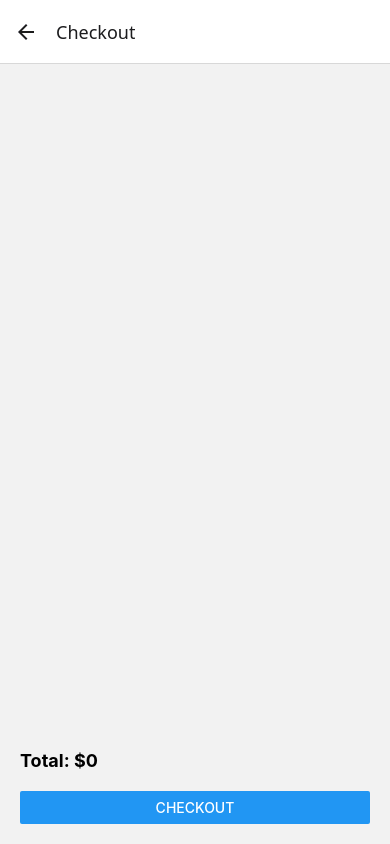
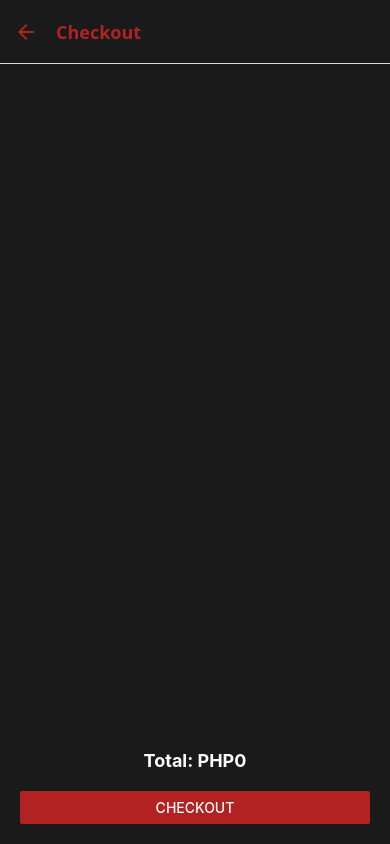
Before and after one commit to Seiyuu2/React-Native-Navigation, a React Native app: screen /Checkout in a window 390 px wide. Built offline with nearby package versions, Linux system fonts and the light colour scheme.

Commit message:
Design and image update

```diff
--- a/App.tsx
+++ b/App.tsx
@@ -1,3 +1,4 @@
+// app.tsx
 import React from 'react';
 import { NavigationContainer } from '@react-navigation/native';
 import { createStackNavigator } from '@react-navigation/stack';
@@ -12,7 +13,13 @@ export default function App() {
   return (
     <CartProvider>
       <NavigationContainer>
-        <Stack.Navigator initialRouteName="Home">
+        <Stack.Navigator initialRouteName="Home"
+          screenOptions={{
+            headerStyle: { backgroundColor: '#1a1a1a' },
+            headerTintColor: '#b22222',
+            headerTitleStyle: { fontWeight: 'bold' },
+          }}
+        >
           <Stack.Screen name="Home" component={HomeScreen} />
           <Stack.Screen name="Cart" component={CartScreen} />
           <Stack.Screen name="Checkout" component={CheckoutScreen} />
--- a/CartContext.js
+++ b/CartContext.js
@@ -1,3 +1,4 @@
+// CartContext.js
 import React, { createContext, useState } from 'react';
 
 export const CartContext = createContext();
@@ -7,7 +8,6 @@ export const CartProvider = ({ children }) => {
 
   const addToCart = (product) => {
     setCartItems((prevItems) => {
-      // Check if product already exists in cart
       const existing = prevItems.find((item) => item.id === product.id);
       if (existing) {
         return prevItems.map((item) =>
@@ -27,7 +27,7 @@ export const CartProvider = ({ children }) => {
         .map((item) => {
           if (item.id === productId) {
             const newQuantity = item.quantity + change;
-            if (newQuantity <= 0) return null; // Remove item if quantity goes to 0
+            if (newQuantity <= 0) return null;
             return { ...item, quantity: newQuantity, totalPrice: newQuantity * item.price };
           }
           return item;
--- a/CartScreen.js
+++ b/CartScreen.js
@@ -12,8 +12,8 @@ export default function CartScreen({ navigation }) {
         {item.name} - PHP{item.price} x {item.quantity} = PHP{item.totalPrice}
       </Text>
       <View style={styles.buttonContainer}>
-        <Button title="+" onPress={() => updateQuantity(item.id, 1)} />
-        <Button title="-" onPress={() => updateQuantity(item.id, -1)} />
+        <Button color="#b22222" title="+" onPress={() => updateQuantity(item.id, 1)} />
+        <Button color="#b22222" title="-" onPress={() => updateQuantity(item.id, -1)} />
       </View>
     </View>
   );
@@ -21,18 +21,47 @@ export default function CartScreen({ navigation }) {
   return (
     <View style={styles.container}>
       {cartItems.length === 0 ? (
-        <Text>Your cart is empty.</Text>
+        <Text style={styles.emptyText}>Your cart is empty.</Text>
       ) : (
-        <FlatList data={cartItems} renderItem={renderItem} keyExtractor={(item) => item.id} />
+        <FlatList
+          data={cartItems}
+          renderItem={renderItem}
+          keyExtractor={(item) => item.id}
+        />
       )}
-      <Button title="Proceed to Checkout" onPress={() => navigation.navigate('Checkout')} />
+      <Button color="#b22222" title="Proceed to Checkout" onPress={() => navigation.navigate('Checkout')} />
     </View>
   );
 }
 
 const styles = StyleSheet.create({
-  container: { flex: 1, padding: 20 },
-  itemContainer: { marginBottom: 15, padding: 10, borderWidth: 1, borderColor: '#ccc' },
-  itemText: { fontSize: 16, marginBottom: 10 },
-  buttonContainer: { flexDirection: 'row', justifyContent: 'space-between', width: 100 },
+  container: {
+    flex: 1,
+    padding: 20,
+    backgroundColor: '#1a1a1a'
+  },
+  itemContainer: {
+    marginBottom: 15,
+    padding: 10,
+    borderWidth: 1,
+    borderColor: '#b22222',
+    borderRadius: 8,
+    backgroundColor: '#2a2a2a'
+  },
+  itemText: {
+    fontSize: 16,
+    marginBottom: 10,
+    color: '#fff'
+  },
+  buttonContainer: {
+    flexDirection: 'row',
+    justifyContent: 'space-between',
+    width: 100
+  },
+  emptyText: {
+    fontSize: 18,
+    color: '#fff',
+    textAlign: 'center',
+    marginVertical: 20,
+  },
 });
--- a/CheckoutScreen.js
+++ b/CheckoutScreen.js
@@ -9,7 +9,10 @@ export default function CheckoutScreen({ navigation }) {
   const totalPrice = cartItems.reduce((sum, item) => sum + item.totalPrice, 0);
 
   const handleCheckout = () => {
-    Alert.alert('Checkout', 'Checkout successful', [
+    Alert.alert(
+      'Checkout',
+      'Checkout successful',
+      [
         {
           text: 'OK',
           onPress: () => {
@@ -17,28 +20,55 @@ export default function CheckoutScreen({ navigation }) {
             navigation.navigate('Home');
           },
         },
-    ]);
+      ],
+      { cancelable: false }
+    );
   };
 
   const renderItem = ({ item }) => (
     <View style={styles.itemContainer}>
-      <Text>
-        {item.name} - ${item.price} x {item.quantity} = ${item.totalPrice}
+      <Text style={styles.itemText}>
+        {item.name} - PHP{item.price} x {item.quantity} = PHP{item.totalPrice}
       </Text>
     </View>
   );
 
   return (
     <View style={styles.container}>
-      <FlatList data={cartItems} renderItem={renderItem} keyExtractor={(item) => item.id} />
-      <Text style={styles.totalText}>Total: ${totalPrice}</Text>
-      <Button title="Checkout" onPress={handleCheckout} />
+      <FlatList
+        data={cartItems}
+        renderItem={renderItem}
+        keyExtractor={(item) => item.id}
+      />
+      <Text style={styles.totalText}>Total: PHP{totalPrice}</Text>
+      <Button color="#b22222" title="Checkout" onPress={handleCheckout} />
     </View>
   );
 }
 
 const styles = StyleSheet.create({
-  container: { flex: 1, padding: 20 },
-  itemContainer: { marginBottom: 15, padding: 10, borderWidth: 1, borderColor: '#ccc' },
-  totalText: { fontSize: 18, fontWeight: 'bold', marginVertical: 20 },
+  container: {
+    flex: 1,
+    padding: 20,
+    backgroundColor: '#1a1a1a'
+  },
+  itemContainer: {
+    marginBottom: 15,
+    padding: 10,
+    borderWidth: 1,
+    borderColor: '#b22222',
+    borderRadius: 8,
+    backgroundColor: '#2a2a2a'
+  },
+  itemText: {
+    fontSize: 16,
+    color: '#fff'
+  },
+  totalText: {
+    fontSize: 18,
+    fontWeight: 'bold',
+    marginVertical: 20,
+    color: '#fff',
+    textAlign: 'center'
+  },
 });
--- a/HomeScreen.js
+++ b/HomeScreen.js
@@ -1,13 +1,16 @@
 // HomeScreen.js
 import React, { useContext } from 'react';
-import { View, Text, Button, FlatList, StyleSheet } from 'react-native';
+import { View, Text, Button, FlatList, StyleSheet, Image } from 'react-native';
 import { CartContext } from './CartContext';
 
-// Sample product data
+// Sample product data with MTG-inspired names and images
 const products = [
-  { id: '1', name: 'Product 1', price: 10 },
-  { id: '2', name: 'Product 2', price: 20 },
-  { id: '3', name: 'Product 3', price: 30 },
+  { id: '1', name: 'Sol Ring', price: 100, image: 'https://api.scryfall.com/cards/cm2/217?format=image&version=normal' },
+  { id: '2', name: 'Arcane Signet', price: 150, image: 'https://gatherer.wizards.com/Handlers/Image.ashx?multiverseid=476049&type=card' },
+  { id: '3', name: 'Wheel of Fortune', price: 2200, image: 'https://www.mtgassist.com/card_scans/me4/Wheel-of-Fortune.jpg' },
+  { id: '4', name: 'Black Lotus', price: 1000, image: 'https://cdn1.mtggoldfish.com/images/h/Black-Lotus-VMA-672.jpg' },
+  { id: '5', name: 'Mox Sapphire', price: 500, image: 'https://gatherer.wizards.com/Handlers/Image.ashx?multiverseid=633&type=card' },
+  { id: '6', name: 'Time Walk', price: 750, image: 'https://gatherer.wizards.com/Handlers/Image.ashx?multiverseid=728&type=card' },
 ];
 
 export default function HomeScreen({ navigation }) {
@@ -15,20 +18,59 @@ export default function HomeScreen({ navigation }) {
 
   const renderItem = ({ item }) => (
     <View style={styles.productContainer}>
-      <Text>{item.name} - PHP{item.price}</Text>
-      <Button title="Add to Cart" onPress={() => addToCart(item)} />
+      <Image source={{ uri: item.image }} style={styles.productImage} />
+      <View style={styles.productDetails}>
+        <Text style={styles.productText}>{item.name} - PHP{item.price}</Text>
+        <Button color="#b22222" title="Add to Cart" onPress={() => addToCart(item)} />
+      </View>
     </View>
   );
 
   return (
     <View style={styles.container}>
-      <FlatList data={products} renderItem={renderItem} keyExtractor={(item) => item.id} />
-      <Button title="Go to Cart" onPress={() => navigation.navigate('Cart')} />
+      <FlatList
+        data={products}
+        renderItem={renderItem}
+        keyExtractor={(item) => item.id}
+      />
+      <View style={styles.cartButton}>
+        <Button color="#b22222" title="Go to Cart" onPress={() => navigation.navigate('Cart')} />
+      </View>
     </View>
   );
 }
 
 const styles = StyleSheet.create({
-  container: { flex: 1, padding: 20 },
-  productContainer: { marginBottom: 15, padding: 10, borderWidth: 1, borderColor: '#ccc' },
+  container: {
+    flex: 1,
+    padding: 20,
+    backgroundColor: '#1a1a1a'
+  },
+  productContainer: {
+    flexDirection: 'row',
+    alignItems: 'center',
+    marginBottom: 15,
+    padding: 10,
+    borderWidth: 1,
+    borderColor: '#b22222',
+    borderRadius: 8,
+    backgroundColor: '#2a2a2a',
+  },
+  productImage: {
+    width: 100,
+    height: 100,
+    marginRight: 15,
+    borderRadius: 4,
+  },
+  productDetails: {
+    flex: 1,
+  },
+  productText: {
+    fontSize: 16,
+    color: '#fff',
+    marginBottom: 10
+  },
+  cartButton: {
+    marginTop: 20,
+  },
 });
```
Lines whose indentation alone changed are shown as unchanged.
